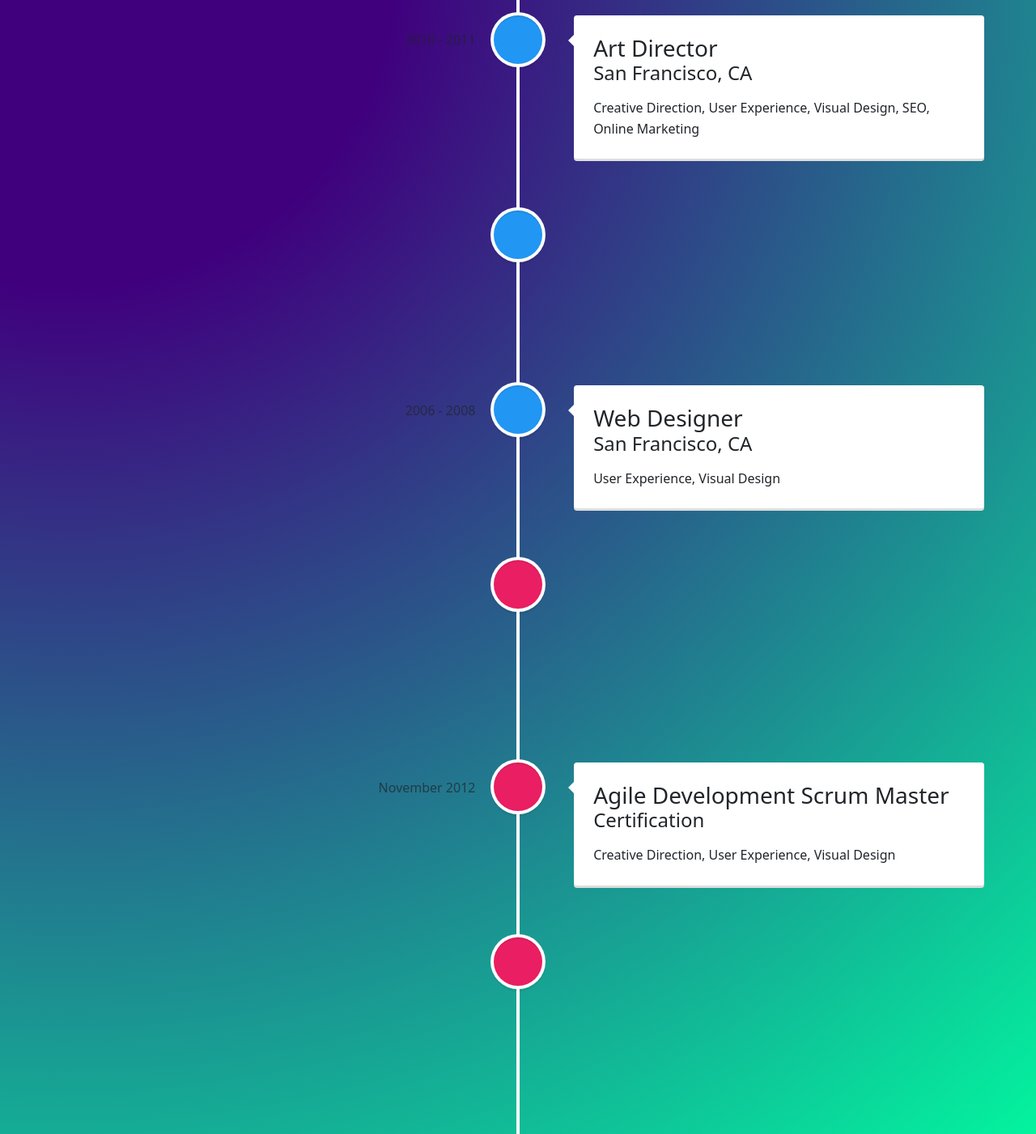
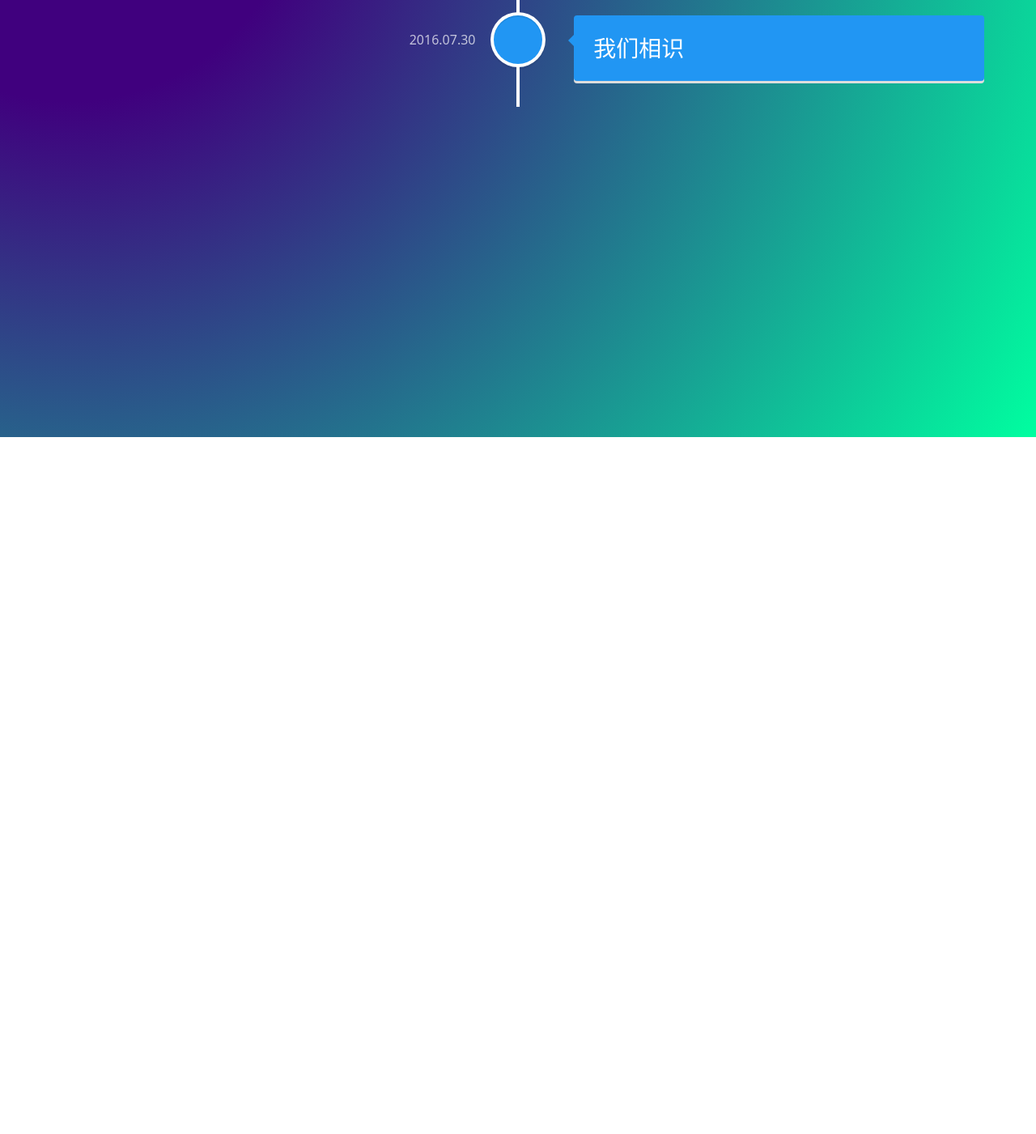
Before and after one commit to CHENG-LIANG1/huanyi, a React (Create React App) app: page /timeline in a window 1280 px wide. Shown: the part 260-1661 px from the top of the page at 81% size. After the commit the page ends 800 px from the top, so only its background shows below. Built offline with nearby package versions, Linux system fonts and the light colour scheme; a web font is replaced by a local one.

Commit message:
updated timeline

```diff
--- a/src/components/Home/home.css
+++ b/src/components/Home/home.css
@@ -17,7 +17,7 @@
     text-align: center;
     color: gray;
     font-size: 15px !important;
-    margin-bottom: 10px !important;
+    margin-top: 10px !important;
 }
 
 .header{
--- /dev/null
+++ b/src/components/Timeline/timeline.css
@@ -0,0 +1,3 @@
+.date {
+    color: white;
+}
--- a/src/components/Timeline/timeline.js
+++ b/src/components/Timeline/timeline.js
@@ -1,6 +1,7 @@
 import React from 'react';
 import { VerticalTimeline, VerticalTimelineElement }  from 'react-vertical-timeline-component';
 import 'react-vertical-timeline-component/style.min.css';
+import "./timeline.css"
 function Timeline() {
 
     return(
@@ -11,86 +12,26 @@ function Timeline() {
     contentStyle={{ background: 'rgb(33, 150, 243)', color: '#fff' }}
     contentArrowStyle={{ borderRight: '7px solid  rgb(33, 150, 243)' }}
     date="1999.07.05"
+    dateClassName="date"
     iconStyle={{ background: 'rgb(33, 150, 243)', color: '#fff' }}
   >
     <h3 className="vertical-timeline-element-title">欢怡出生</h3>
 
   </VerticalTimelineElement>
+
+
   <VerticalTimelineElement
     className="vertical-timeline-element--work"
-    date="2010 - 2011"
+    contentStyle={{ background: 'rgb(33, 150, 243)', color: '#fff' }}
+    contentArrowStyle={{ borderRight: '7px solid  rgb(33, 150, 243)' }}
+    date="2016.07.30"
+    dateClassName="date"
     iconStyle={{ background: 'rgb(33, 150, 243)', color: '#fff' }}
+  >
+    <h3 className="vertical-timeline-element-title">我们相识</h3>
 
-  >
-    <h3 className="vertical-timeline-element-title">Art Director</h3>
-    <h4 className="vertical-timeline-element-subtitle">San Francisco, CA</h4>
-    <p>
-      Creative Direction, User Experience, Visual Design, SEO, Online Marketing
-    </p>
   </VerticalTimelineElement>
-  <VerticalTimelineElement
-    className="vertical-timeline-element--work"
-    date="2008 - 2010"
-    iconStyle={{ background: 'rgb(33, 150, 243)', color: '#fff' }}
 
-  >
-    <h3 className="vertical-timeline-element-title">Web Designer</h3>
-    <h4 className="vertical-timeline-element-subtitle">Los Angeles, CA</h4>
-    <p>
-      User Experience, Visual Design
-    </p>
-  </VerticalTimelineElement>
-  <VerticalTimelineElement
-    className="vertical-timeline-element--work"
-    date="2006 - 2008"
-    iconStyle={{ background: 'rgb(33, 150, 243)', color: '#fff' }}
-
-  >
-    <h3 className="vertical-timeline-element-title">Web Designer</h3>
-    <h4 className="vertical-timeline-element-subtitle">San Francisco, CA</h4>
-    <p>
-      User Experience, Visual Design
-    </p>
-  </VerticalTimelineElement>
-  <VerticalTimelineElement
-    className="vertical-timeline-element--education"
-    date="April 2013"
-    iconStyle={{ background: 'rgb(233, 30, 99)', color: '#fff' }}
-  >
-    <h3 className="vertical-timeline-element-title">Content Marketing for Web, Mobile and Social Media</h3>
-    <h4 className="vertical-timeline-element-subtitle">Online Course</h4>
-    <p>
-      Strategy, Social Media
-    </p>
-  </VerticalTimelineElement>
-  <VerticalTimelineElement
-    className="vertical-timeline-element--education"
-    date="November 2012"
-    iconStyle={{ background: 'rgb(233, 30, 99)', color: '#fff' }}
-
-  >
-    <h3 className="vertical-timeline-element-title">Agile Development Scrum Master</h3>
-    <h4 className="vertical-timeline-element-subtitle">Certification</h4>
-    <p>
-      Creative Direction, User Experience, Visual Design
-    </p>
-  </VerticalTimelineElement>
-  <VerticalTimelineElement
-    className="vertical-timeline-element--education"
-    date="2002 - 2006"
-    iconStyle={{ background: 'rgb(233, 30, 99)', color: '#fff' }}
-
-  >
-    <h3 className="vertical-timeline-element-title">Bachelor of Science in Interactive Digital Media Visual Imaging</h3>
-    <h4 className="vertical-timeline-element-subtitle">Bachelor Degree</h4>
-    <p>
-      Creative Direction, Visual Design
-    </p>
-  </VerticalTimelineElement>
-  <VerticalTimelineElement
-    iconStyle={{ background: 'rgb(16, 204, 82)', color: '#fff' }}
-
-  />
 </VerticalTimeline>
 
                 </div>
```
